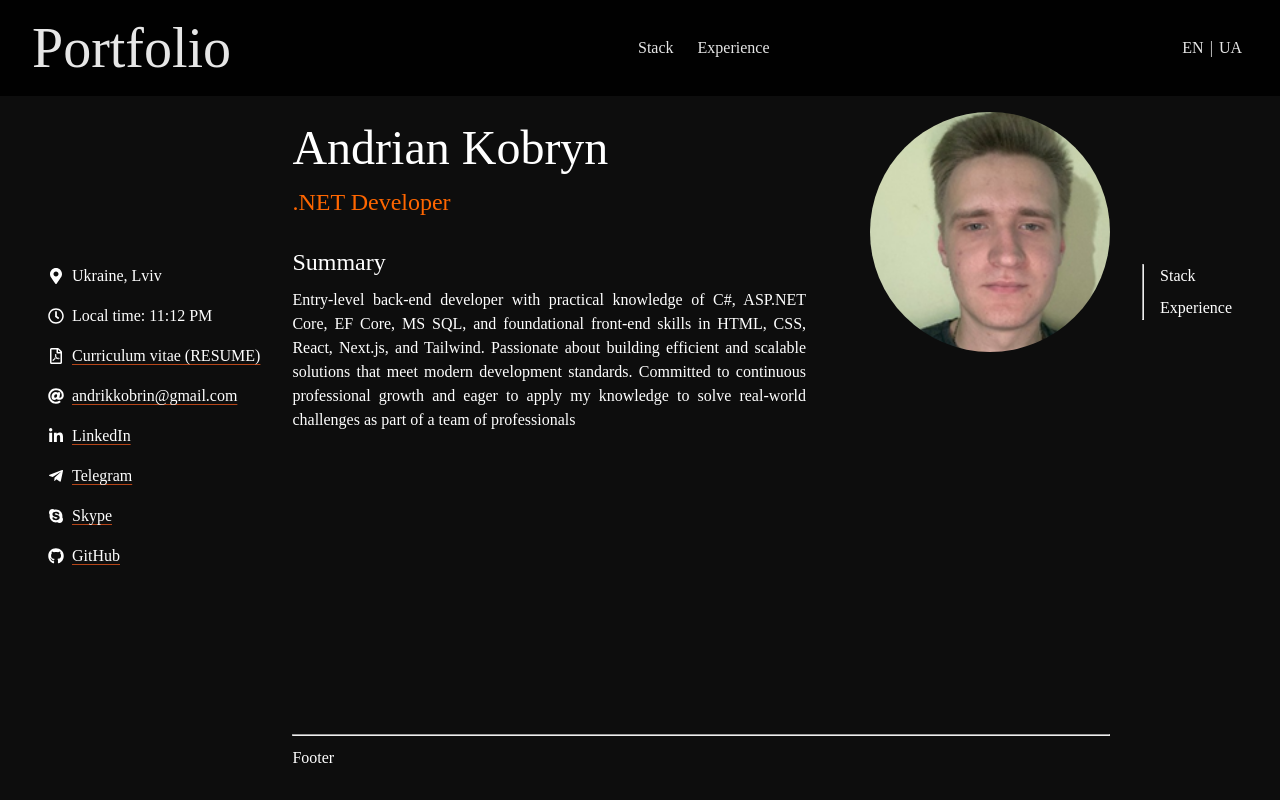
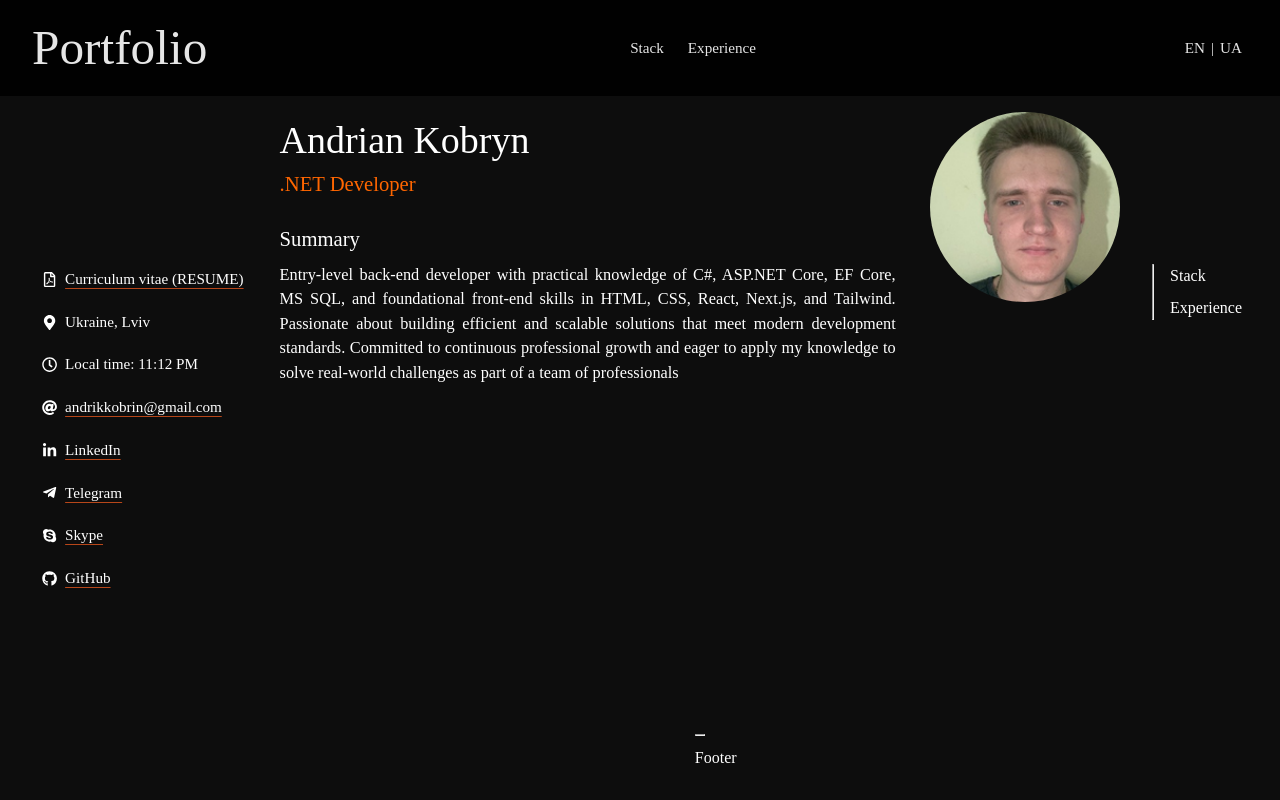
Before and after one commit to TheEnemy25/TheEnemy25, a React (Vite) app: page / in a window 1280 px wide. Built offline with nearby package versions, Linux system fonts and the light colour scheme; a web font is replaced by a local one.

Commit message:
styles(project): Replaced px to rem

```diff
--- a/src/App.scss
+++ b/src/App.scss
@@ -1,3 +1,5 @@
+@use "./styles/functions" as *;
+
 .layout {
     display: grid;
     grid-template-areas:
@@ -8,36 +10,15 @@
     grid-template-columns: auto 1fr auto;
     grid-template-rows: auto 1fr auto;
     min-height: 100vh;
-    gap: 16px 32px;
+    gap: rem(16) rem(32);
 }
 
 .main {
     display: flex; //necessarily if there is a display grid then the main container begins to stretch
     flex-direction: column;
-    max-width: 1280px;
+    max-width: rem(1280);
     margin: 0 auto;
     flex: 1 1 auto;
-    gap: 144px 0;
+    gap: rem(144) 0;
     grid-area: main;
 }
-
-// .layout {
-//     display: flex;
-//     flex-direction: column;
-//     min-height: 100vh;
-// }
-
-// .layout__content {
-//     display: grid;
-//     grid-template-columns: auto 1fr auto;
-//     gap: 128px;
-//     flex: 1 1 auto;
-
-// }
-
-// .main {
-//     display: flex;
-//     flex-direction: column;
-//     max-width: 1440px;
-//     margin: 0 auto;
-// }
--- a/src/components/anchor/Anchor.scss
+++ b/src/components/anchor/Anchor.scss
@@ -1,13 +1,14 @@
 @use "../../styles/variables.scss" as variables;
 @use "../../styles/mixins.scss" as mixins;
+@use "../../styles/functions" as *;
 
 .anchor {
     display: flex;
     flex-direction: row;
-    justify-content: center;
-    gap: 16px;
+    justify-content: flex-end;
+    gap: rem(16);
     position: sticky;
-    padding: 0 48px 0 0;
+    padding: 0 dynamic-size(48, 24) 0 0;
     z-index: 998;
     top: 33%;
     align-self: start;
@@ -22,10 +23,10 @@
         &-list {
             display: flex;
             flex-direction: column;
-            gap: 8px;
+            gap: rem(8);
 
             &>li>a {
-                @include mixins.text-styles(16px, variables.$white-color, Rubik);
+                @include mixins.text-styles(rem(16), variables.$white-color, Rubik);
                 transition: color 0.3s;
 
                 &:hover {
--- a/src/components/contacts-panel/ContactsPanel.scss
+++ b/src/components/contacts-panel/ContactsPanel.scss
@@ -1,13 +1,13 @@
 @use "../../styles/variables" as variables;
 @use "../../styles/mixins.scss" as mixins;
+@use "../../styles/functions" as *;
 
 .contacts-panel {
     display: flex;
     flex-direction: column;
-    justify-content: center;
-    gap: 16px;
+    justify-content: flex-start;
     position: sticky;
-    padding: 0 0 0 48px;
+    padding: 0 0 0 dynamic-size(48, 24);
     z-index: 998;
     top: 33%;
     align-self: start;
@@ -19,7 +19,7 @@
         &-list {
             display: flex;
             flex-direction: column;
-            gap: 16px;
+            gap: rem(12);
         }
 
         &-item {
@@ -30,7 +30,7 @@
         &-icon {
             display: flex;
             align-items: center;
-            font-size: 16px;
+            font-size: dynamic-size(16, 14);
             transition: color 0.3s ease-in-out;
             color: variables.$white-color;
         }
@@ -38,21 +38,46 @@
         &-time,
         &-text,
         &-link {
-            @include mixins.text-styles(16px, variables.$white-color, Rubik);
+            @include mixins.text-styles(dynamic-size(16, 14), variables.$white-color, Rubik);
             display: flex;
-            column-gap: 8px;
+            column-gap: rem(8);
+            padding: rem(4);
         }
 
         &-link {
             text-decoration: underline;
             text-decoration-color: variables.$secondary-color-transparent;
-            text-underline-offset: 3px;
+            text-underline-offset: rem(4);
             transition: color 0.3s ease-in-out, text-decoration-color 0.3s ease-in-out;
 
             &:hover {
                 color: variables.$secondary-color;
                 text-decoration-color: variables.$secondary-color;
             }
+        }
+    }
+
+    #resume {
+        animation: pulse--pdf 10s infinite;
+        border-radius: rem(8);
+    }
+
+    @keyframes pulse--pdf {
+
+        0% {
+            box-shadow: 0 0 0 0 rgba(200, 200, 200, 0);
+        }
+
+        10% {
+            box-shadow: 0 0 0 rem(4) rgba(200, 200, 200, 0.7);
+        }
+
+        30% {
+            box-shadow: 0 0 0 0 rgba(200, 200, 200, 0);
+        }
+
+        100% {
+            box-shadow: 0 0 0 0 rgba(200, 200, 200, 0);
         }
     }
 }
@@ -69,7 +94,7 @@ $social-colors: (
 @each $name, $color in $social-colors {
     .contacts-panel__menu-item:hover .contacts-panel__menu-icon--#{$name} {
         color: $color;
-        transform: scale(1.3);
+        transform: scale(1.2);
         will-change: transform;
         transition: transform 0.5s ease;
     }
--- a/src/components/contacts-panel/ContactsPanel.tsx
+++ b/src/components/contacts-panel/ContactsPanel.tsx
@@ -1,23 +1,23 @@
 import "./ContactsPanel.scss";
-import { contactData } from "../../data/contactData";
 import { useCurrentTime } from "../../hooks/useCurrentTime";
+import { ContactTypes } from "../../types/contactTypes";
+import { contactsData } from "../../data/contactsData";
 
 const ContactsPanel = () => {
     const currentTime = useCurrentTime("Europe/Kyiv");
 
+    const renderItem = (item: ContactTypes) => {
+        if (item.id === "time") {
             return (
-        <>
-            <aside className="contacts-panel">
-                <nav className="contacts-panel__menu">
-                    <ul className="contacts-panel__menu-list">
-                        {contactData.map((item, index) => (
-                            <li key={index} className="contacts-panel__menu-item">
-                                {item.id === "time" ? (
                 <time className="contacts-panel__menu-time">
                     <span className="contacts-panel__menu-icon">{item.icon}</span>
                     {currentTime}
                 </time>
-                                ) : item.link ? (
+            );
+        }
+
+        if (item.link) {
+            return (
                 <a
                     href={item.link}
                     className="contacts-panel__menu-link"
@@ -27,12 +27,25 @@ const ContactsPanel = () => {
                     <span className="contacts-panel__menu-icon">{item.icon}</span>
                     {item.text}
                 </a>
-                                ) : (
+            );
+        }
+
+        return (
             <p className="contacts-panel__menu-text">
                 <span className="contacts-panel__menu-icon">{item.icon}</span>
                 {item.text}
             </p>
-                                )}
+        );
+    };
+
+    return (
+        <>
+            <aside className="contacts-panel">
+                <nav className="contacts-panel__menu">
+                    <ul className="contacts-panel__menu-list">
+                        {contactsData.map((item, index) => (
+                            <li key={index} className="contacts-panel__menu-item" id={item.id || undefined}>
+                                {renderItem(item)}
                             </li>
                         ))}
                     </ul>
--- a/src/components/footer/Footer.scss
+++ b/src/components/footer/Footer.scss
@@ -1,12 +1,16 @@
+@use "../../styles/variables.scss" as variables;
+@use "../../styles/mixins.scss" as mixins;
+@use "../../styles/functions" as *;
+
 .footer {
     display: flex;
     color: white;
-    padding: 30px 0;
+    padding: rem(30) 0;
     margin: 0 auto;
     width: 100%;
     flex-direction: column;
     grid-area: footer;
-    max-width: 1280px;
+    max-width: rem(10);
 
     hr {
         margin: 0 0 10px 0;
--- a/src/components/header/Header.scss
+++ b/src/components/header/Header.scss
@@ -1,10 +1,11 @@
-@use "../../styles/variables.scss" as variables;
-@use "../../styles/mixins.scss" as mixins;
+@use "../../styles/variables" as variables;
+@use "../../styles/mixins" as mixins;
+@use "../../styles/functions" as *;
 
 .header {
     width: 100%;
-    height: 96px;
-    padding: 4px 32px;
+    height: rem(96);
+    padding: rem(4) rem(32);
     top: 0;
     left: 0;
     background-color: variables.$black-color;
@@ -20,7 +21,7 @@
     &__logo {
         position: relative;
         overflow: hidden;
-        @include mixins.text-styles(56px, variables.$white-color, Pacifico);
+        @include mixins.text-styles(dynamic-size(56, 40), variables.$white-color, Pacifico);
         transition: transform 0.3s ease;
         will-change: transform;
 
@@ -32,13 +33,13 @@
     &__menu {
         &-list {
             display: flex;
-            gap: 24px;
+            gap: rem(24);
         }
 
         &-item {}
 
         &-link {
-            @include mixins.text-styles(16px, variables.$white-color, Rubik);
+            @include mixins.text-styles(dynamic-size(16, 14), variables.$white-color, Rubik);
             transition: color 0.3s;
 
             &:hover {
@@ -49,21 +50,21 @@
 
     &__controls {
         display: flex;
-        gap: 8px;
+        gap: rem(8);
 
         .header__language-switch {
             display: flex;
 
             &-stick {
-                @include mixins.text-styles(16px, variables.$white-color, Rubik);
+                @include mixins.text-styles(dynamic-size(16, 14), variables.$white-color, Rubik);
             }
 
             &-btn {
                 background: none;
                 border: none;
                 cursor: pointer;
-                @include mixins.text-styles(16px, variables.$white-color, Tight);
-                border-radius: 4px;
+                @include mixins.text-styles(dynamic-size(16, 14), variables.$white-color, Tight);
+                border-radius: rem(4);
                 transition: background-color 0.3s ease;
 
                 &:hover {
--- a/src/containers/about/About.scss
+++ b/src/containers/about/About.scss
@@ -1,15 +1,16 @@
-@use "../../styles/variables.scss" as variables;
-@use "../../styles/mixins.scss" as mixins;
+@use "../../styles/variables" as variables;
+@use "../../styles/mixins" as mixins;
+@use "../../styles/functions" as *;
 
 .about {
     display: flex;
     width: 100%;
-    gap: 64px;
+    gap: dynamic-size(48, 16);
 
     &__container {
         display: flex;
         flex-direction: column;
-        gap: 24px;
+        gap: rem(24);
     }
 
     &__header {
@@ -17,25 +18,25 @@
         flex-direction: column;
 
         &-title {
-            @include mixins.text-styles(48px, variables.$white-color, Tight);
+            @include mixins.text-styles(dynamic-size(48, 24), variables.$white-color, Tight);
         }
 
         &-subtitle {
-            @include mixins.text-styles(24px, variables.$secondary-color, Rubik);
+            @include mixins.text-styles(dynamic-size(24, 16), variables.$secondary-color, Rubik);
         }
     }
 
     &__info {
         display: flex;
         flex-direction: column;
-        row-gap: 8px;
+        row-gap: rem(8);
 
         &-title {
-            @include mixins.text-styles(24px, variables.$white-color, Tight);
+            @include mixins.text-styles(dynamic-size(24, 16), variables.$white-color, Tight);
         }
 
         &-text {
-            @include mixins.text-styles(16px, variables.$white-color, Rubik);
+            @include mixins.text-styles(dynamic-size(18, 14), variables.$white-color, Rubik);
             text-align: justify;
         }
     }
@@ -45,8 +46,8 @@
         align-items: flex-start;
 
         &-img {
-            width: 240px;
-            height: 240px;
+            width: dynamic-size(240, 120);
+            height: dynamic-size(240, 120);
             border-radius: 50%;
             object-fit: cover;
             object-position: 0% 25%;
--- a/src/data/contactData.tsx
+++ /dev/null
@@ -1,12 +0,0 @@
-import { FaMapMarkerAlt, FaAt, FaTelegramPlane, FaSkype, FaGithub, FaLinkedinIn, FaRegFilePdf, FaRegClock } from "react-icons/fa";
-
-export const contactData = [
-    { icon: <FaMapMarkerAlt className="contacts-panel__menu-icon" />, text: "Ukraine, Lviv" },
-    { icon: <FaRegClock className="contacts-panel__menu-icon" />, text: "Loading time...", id: "time" },
-    { icon: <FaRegFilePdf className="contacts-panel__menu-icon contacts-panel__menu-icon--pdf" />, link: "https://github.com/TheEnemy25", text: "Curriculum vitae (RESUME)" },
-    { icon: <FaAt className="contacts-panel__menu-icon contacts-panel__menu-icon--email" />, link: "mailto:andrikkobrin@gmail.com", text: "andrikkobrin@gmail.com" },
-    { icon: <FaLinkedinIn className="contacts-panel__menu-icon contacts-panel__menu-icon--linkedin" />, link: "https://www.linkedin.com/in/andrian-kobryn/", text: "LinkedIn" },
-    { icon: <FaTelegramPlane className="contacts-panel__menu-icon contacts-panel__menu-icon--telegram" />, link: "https://t.me/ENEMY_25", text: "Telegram" },
-    { icon: <FaSkype className="contacts-panel__menu-icon contacts-panel__menu-icon--skype" />, link: "skype:live:.cid.1fd26dc3fa8cf2ea?chat", text: "Skype" },
-    { icon: <FaGithub className="contacts-panel__menu-icon contacts-panel__menu-icon--github" />, link: "https://github.com/TheEnemy25", text: "GitHub" }
-];
--- /dev/null
+++ b/src/data/contactsData.tsx
@@ -0,0 +1,60 @@
+import {
+    FaMapMarkerAlt,
+    FaAt,
+    FaTelegramPlane,
+    FaSkype,
+    FaGithub,
+    FaLinkedinIn,
+    FaRegFilePdf,
+    FaRegClock,
+} from "react-icons/fa";
+import { ContactTypes } from "../types/contactTypes";
+
+export const contactsData: ContactTypes[] = [
+    {
+        id: "resume",
+        icon: <FaRegFilePdf className="contacts-panel__menu-icon contacts-panel__menu-icon--pdf" />,
+        text: "Curriculum vitae (RESUME)",
+        link: "https://github.com/TheEnemy25",
+    },
+    {
+        id: "location",
+        icon: <FaMapMarkerAlt className="contacts-panel__menu-icon" />,
+        text: "Ukraine, Lviv",
+    },
+    {
+        id: "time",
+        icon: <FaRegClock className="contacts-panel__menu-icon" />,
+        text: "Loading time...",
+    },
+    {
+        id: "email",
+        icon: <FaAt className="contacts-panel__menu-icon contacts-panel__menu-icon--email" />,
+        text: "andrikkobrin@gmail.com",
+        link: "mailto:andrikkobrin@gmail.com",
+    },
+    {
+        id: "linkedin",
+        icon: <FaLinkedinIn className="contacts-panel__menu-icon contacts-panel__menu-icon--linkedin" />,
+        text: "LinkedIn",
+        link: "https://www.linkedin.com/in/andrian-kobryn/",
+    },
+    {
+        id: "telegram",
+        icon: <FaTelegramPlane className="contacts-panel__menu-icon contacts-panel__menu-icon--telegram" />,
+        text: "Telegram",
+        link: "https://t.me/ENEMY_25",
+    },
+    {
+        id: "skype",
+        icon: <FaSkype className="contacts-panel__menu-icon contacts-panel__menu-icon--skype" />,
+        text: "Skype",
+        link: "skype:live:.cid.1fd26dc3fa8cf2ea?chat",
+    },
+    {
+        id: "github",
+        icon: <FaGithub className="contacts-panel__menu-icon contacts-panel__menu-icon--github" />,
+        text: "GitHub",
+        link: "https://github.com/TheEnemy25",
+    },
+];
--- /dev/null
+++ b/src/types/contactTypes.ts
@@ -0,0 +1,6 @@
+export interface ContactTypes {
+    id: string;
+    icon: JSX.Element;
+    text: string;
+    link?: string;
+}
```
Also changed, not shown: src/styles/_functions.scss (added, +28 -0 lines). Lines whose indentation alone changed are shown as unchanged.
